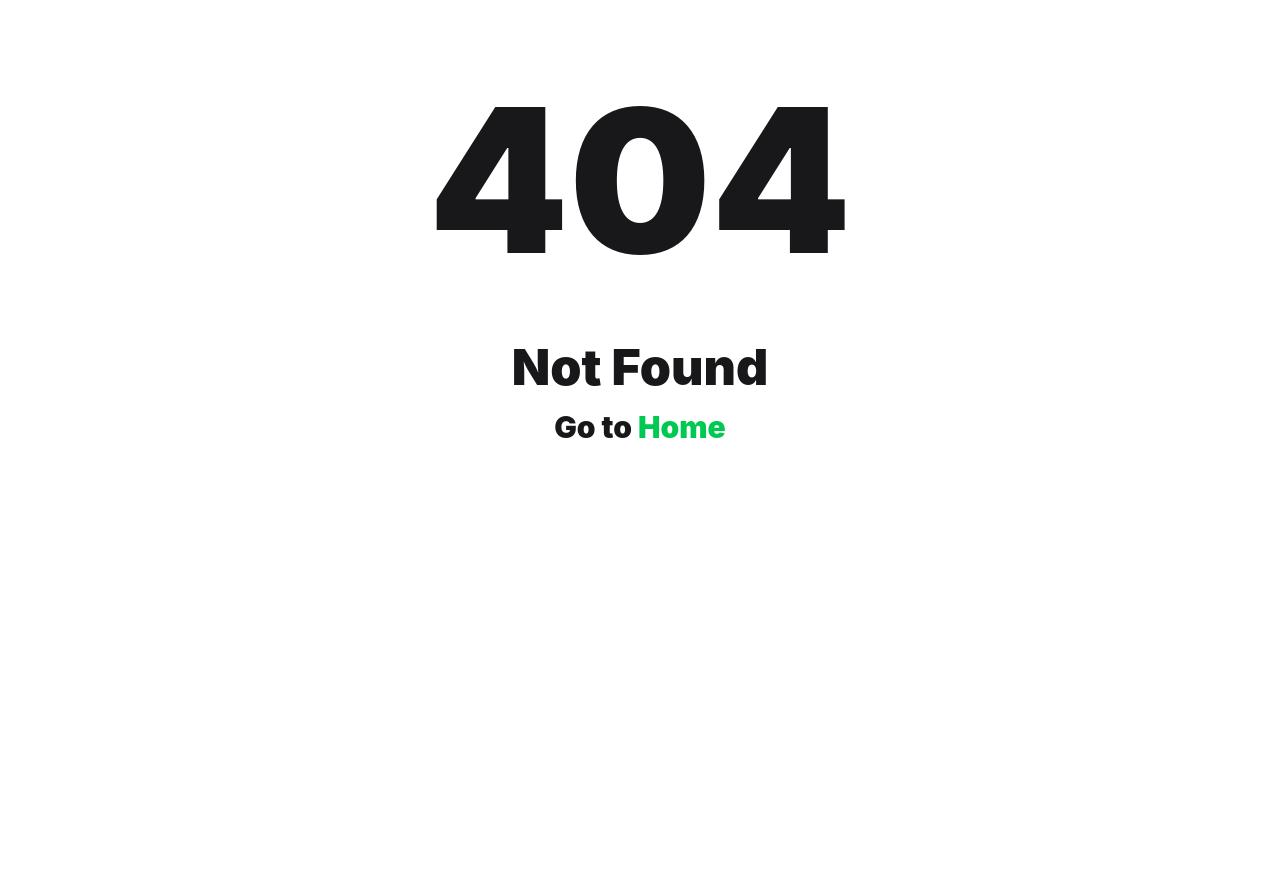
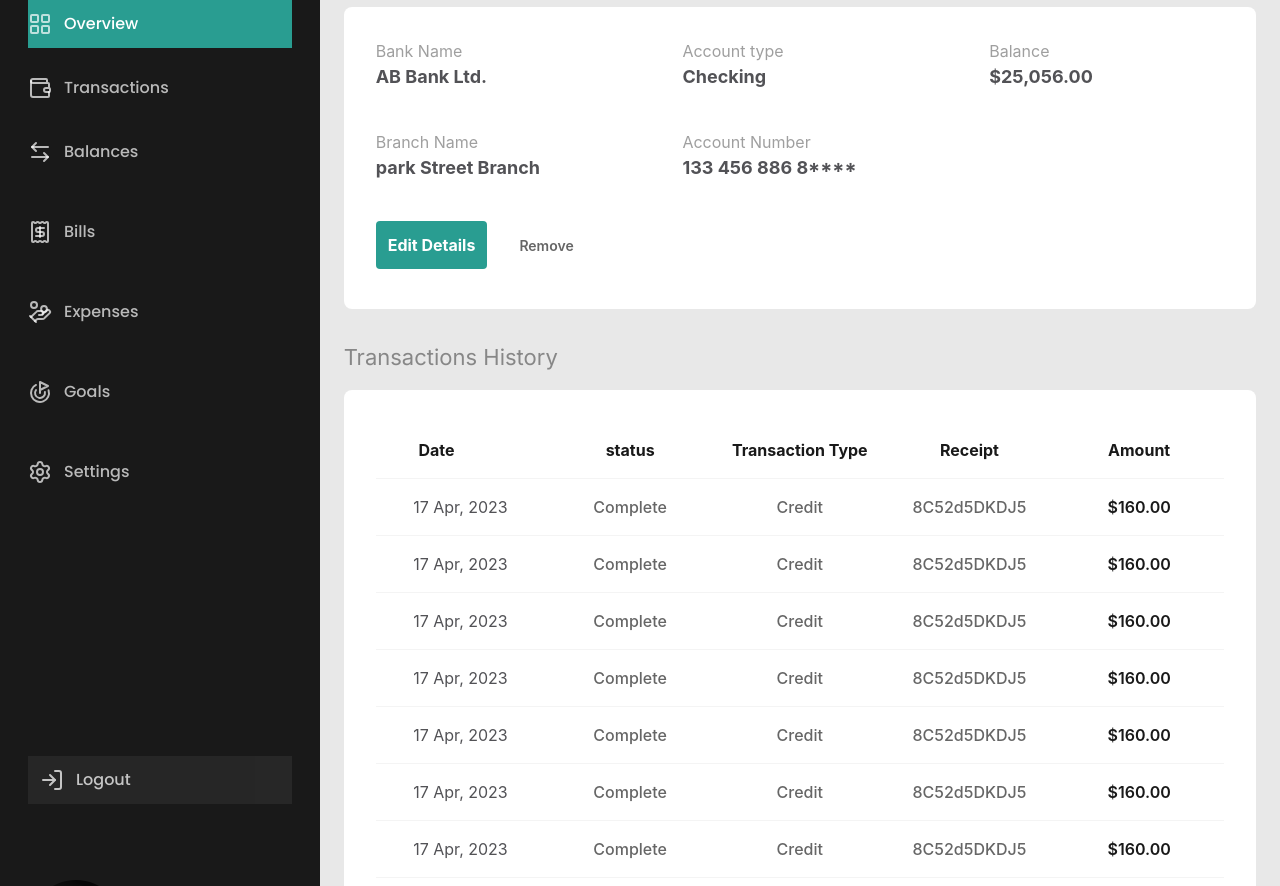
Before and after one commit to Moataz007/Personal-Finance, a React (Vite) app: page /CheckingAccountDetails in a window 1280 px wide. Before the commit this address had no page. Shown: the part 160-1046 px from the top of the page. Before the commit the page ends 800 px from the top, so only its background shows below. Built offline with nearby package versions, Linux system fonts and the light colour scheme; the HTML template or start-up script is replaced by a standard one.

Commit message:
Transaction

```diff
--- a/src/App.jsx
+++ b/src/App.jsx
@@ -5,6 +5,7 @@ import Forgetpassword from './pages/forgotpassword'
 import Loginpage from './pages/Loginpage'
 import Notfound from './pages/Notfound'
 import Transactions from './pages/Transactions'
+import CheckingAccountDetails from './components/CheckingDetails'
 
 
 
@@ -13,11 +14,12 @@ export default function App() {
     <>
       <BrowserRouter>
         <Routes>
-          <Route path="login" element={<Loginpage/>}/>
-          <Route path="signup" element={<Signuppage/>}/>
-          <Route path="forgotpassword" element={<Forgetpassword/>} />
-          <Route path="/" element={<Homepage/>}/>
+          <Route path="/" element={<Loginpage/>}/>
+          <Route path="Signup" element={<Signuppage/>}/>
+          <Route path="Forgot-password" element={<Forgetpassword/>}/>
+          <Route path="Home" element={<Homepage/>}/>
           <Route path="Transactions" element={<Transactions/>}/>
+          <Route path="CheckingAccountDetails" element={<CheckingAccountDetails/>}/>
 
           <Route path="*" element={<Notfound/>}/>
         </Routes>
--- a/src/components/CardsBalance.jsx
+++ b/src/components/CardsBalance.jsx
@@ -1,5 +1,6 @@
 import { ChevronRight } from "lucide-react";
 import { FaCcVisa } from "react-icons/fa";
+import { Link } from "react-router-dom";
 
 
 export default function CardsBalance() {
@@ -72,10 +73,10 @@ export default function CardsBalance() {
             {/* actions */}
             <div className=" flex items-center justify-between">
                 <button className="text-[#299D91] text-[16px] font-normal cursor-pointer">Remove</button>
-                <button className="flex items-center bg-[#299D91] py-2 px-5 rounded-sm gap-2 cursor-pointer">
+                <Link to="/CheckingAccountDetails" className="flex items-center bg-[#299D91] py-2 px-5 rounded-sm gap-2 cursor-pointer">
                     <p className="text-[14px] text-white font-medium">Details</p>
                     <ChevronRight color="#ffffff"/>
-                </button>
+                </Link>
             </div>
             </div>
             {/* savings */}
--- /dev/null
+++ b/src/components/CheckingAccountDetails.jsx
@@ -0,0 +1,112 @@
+import { Link } from "react-router-dom";
+import Loadmore from "./Loadmore";
+
+
+export default function CheckingAccountDetails() {
+  return (
+    <>
+        <p className="inter-font font-normal text-[22px] text-[#878787] mb-4">Account Details</p>
+        {/* Account Details */}
+        <div className="grid grid-cols-3 pt-8 pl-8 pb-10 gap-10 font-normal text-[16px] text-[#9F9F9F] bg-white rounded-lg mr-6 mb-8">
+            <div>
+                <p>Bank Name</p>
+                <p className="font-bold text-[18px] text-[#525256]">AB Bank Ltd.</p>
+            </div>
+            <div>
+                <p>Account type</p>
+                <p className="font-bold text-[18px] text-[#525256]">Checking</p>
+            </div>
+            <div>
+                <p>Balance</p>
+                <p className="font-bold text-[18px] text-[#525256]">$25,056.00</p>
+            </div>
+            <div>
+                <p>Branch Name</p>
+                <p className="font-bold text-[18px] text-[#525256]">park Street Branch</p>
+            </div>
+            <div>
+                <p>Account Number</p>
+                <p className="font-bold text-[18px] text-[#525256]">133 456  886 8****</p>
+            </div>
+            <div className="col-start-1 flex gap-8">
+            <Link to="" className="bg-[#299D91] text-white text-[16px] rounded-sm px-3 py-3 font-bold">Edit Details</Link>
+            <button className=" text-[#666666] text-[14px] font-semibold cursor-pointer">Remove</button>
+            </div>
+        </div>
+        <p className="inter-font font-normal text-[22px] text-[#878787] mb-4">Transactions History</p>
+        <div className="table-fixed text-center pt-8 pl-8 pr-8 pb-10 font-normal text-[16px] text-[#9F9F9F] bg-white rounded-lg mr-6">
+        <table className="table-fixed text-center w-full mb-8">
+            <thead>
+                <tr className="font-bold text-[16px] text-[#191919] border-b border-[#D2D2D240]">
+                    <th className="pr-12 pb-4 pt-4">Date</th>
+                    <th className="pb-4 pt-4">status</th>
+                    <th className="pb-4 pt-4">Transaction Type</th>
+                    <th className="pb-4 pt-4">Receipt</th>
+                    <th className="pb-4 pt-4">Amount</th>
+                </tr>
+            </thead>
+            <tbody>
+                <tr className="font-medium text-[16px] text-[#666666] border-b border-[#D2D2D240]">
+                    <td className="pt-4 pb-4 font-normal text-[#525256]">17 Apr, 2023</td>
+                    <td className="pt-4 pb-4">Complete</td>
+                    <td className="pt-4 pb-4">Credit</td>
+                    <td className="pt-4 pb-4">8C52d5DKDJ5</td>
+                    <td className="pt-4 pb-4 font-semibold text-[#191919]">$160.00</td>
+                </tr>
+                <tr className="font-medium text-[16px] text-[#666666] border-b border-[#D2D2D240]">
+                    <td className="pt-4 pb-4 font-normal text-[#525256]">17 Apr, 2023</td>
+                    <td className="pt-4 pb-4">Complete</td>
+                    <td className="pt-4 pb-4">Credit</td>
+                    <td className="pt-4 pb-4">8C52d5DKDJ5</td>
+                    <td className="pt-4 pb-4 font-semibold text-[#191919]">$160.00</td>
+                </tr>
+                <tr className="font-medium text-[16px] text-[#666666] border-b border-[#D2D2D240]">
+                    <td className="pt-4 pb-4 font-normal text-[#525256]">17 Apr, 2023</td>
+                    <td className="pt-4 pb-4">Complete</td>
+                    <td className="pt-4 pb-4">Credit</td>
+                    <td className="pt-4 pb-4">8C52d5DKDJ5</td>
+                    <td className="pt-4 pb-4 font-semibold text-[#191919]">$160.00</td>
+                </tr>
+                <tr className="font-medium text-[16px] text-[#666666] border-b border-[#D2D2D240]">
+                    <td className="pt-4 pb-4 font-normal text-[#525256]">17 Apr, 2023</td>
+                    <td className="pt-4 pb-4">Complete</td>
+                    <td className="pt-4 pb-4">Credit</td>
+                    <td className="pt-4 pb-4">8C52d5DKDJ5</td>
+                    <td className="pt-4 pb-4 font-semibold text-[#191919]">$160.00</td>
+                </tr>
+                <tr className="font-medium text-[16px] text-[#666666] border-b border-[#D2D2D240]">
+                    <td className="pt-4 pb-4 font-normal text-[#525256]">17 Apr, 2023</td>
+                    <td className="pt-4 pb-4">Complete</td>
+                    <td className="pt-4 pb-4">Credit</td>
+                    <td className="pt-4 pb-4">8C52d5DKDJ5</td>
+                    <td className="pt-4 pb-4 font-semibold text-[#191919]">$160.00</td>
+                </tr>
+                <tr className="font-medium text-[16px] text-[#666666] border-b border-[#D2D2D240]">
+                    <td className="pt-4 pb-4 font-normal text-[#525256]">17 Apr, 2023</td>
+                    <td className="pt-4 pb-4">Complete</td>
+                    <td className="pt-4 pb-4">Credit</td>
+                    <td className="pt-4 pb-4">8C52d5DKDJ5</td>
+                    <td className="pt-4 pb-4 font-semibold text-[#191919]">$160.00</td>
+                </tr>
+                <tr className="font-medium text-[16px] text-[#666666] border-b border-[#D2D2D240]">
+                    <td className="pt-4 pb-4 font-normal text-[#525256]">17 Apr, 2023</td>
+                    <td className="pt-4 pb-4">Complete</td>
+                    <td className="pt-4 pb-4">Credit</td>
+                    <td className="pt-4 pb-4">8C52d5DKDJ5</td>
+                    <td className="pt-4 pb-4 font-semibold text-[#191919]">$160.00</td>
+                </tr>
+                <tr className="font-medium text-[16px] text-[#666666]">
+                    <td className="pt-4 pb-4 font-normal text-[#525256]">17 Apr, 2023</td>
+                    <td className="pt-4 pb-4">Complete</td>
+                    <td className="pt-4 pb-4">Credit</td>
+                    <td className="pt-4 pb-4">8C52d5DKDJ5</td>
+                    <td className="pt-4 pb-4 font-semibold text-[#191919]">$160.00</td>
+                </tr>
+            </tbody>
+
+        </table>
+        <Loadmore/>
+        </div>
+    </>
+  )
+}
--- /dev/null
+++ b/src/components/CheckingDetails.jsx
@@ -0,0 +1,17 @@
+import CheckingAccountDetails from "./CheckingAccountDetails";
+import Navbar2 from "./Navbar2";
+import Slidenav from "./Slidenav";
+
+export default function CheckingDetails() {
+  return (
+    <>
+        <div className="flex bg-[#E8E8E8] dark:bg-[#1d232a] ">
+                        <Slidenav/>
+                        <div className="w-full">
+                        <Navbar2 />
+                        <CheckingAccountDetails/>
+                        </div>
+                </div>
+    </>
+  )
+}
--- /dev/null
+++ b/src/components/Loadmore.jsx
@@ -0,0 +1,9 @@
+
+
+export default function Loadmore() {
+  return (
+    <>
+        <button className="bg-[#299D91] py-3 px-6 rounded-sm text-white font-bold text-[16px] cursor-pointer">load More</button>
+    </>
+  )
+}
--- a/src/components/Login.jsx
+++ b/src/components/Login.jsx
@@ -5,7 +5,7 @@ export default function Login() {
   return (
     <>
         <div>
-            <Link to="/" className='block word bg-[#299D91] rounded-sm text-white font-semibold text-[16px] text-center w-full py-3'>Login</Link>
+            <Link to="Home" className='block word bg-[#299D91] rounded-sm text-white font-semibold text-[16px] text-center w-full py-3'>Login</Link>
         </div>
     </>
   )
--- /dev/null
+++ b/src/components/Recenttransactionmain.jsx
@@ -0,0 +1,6 @@
+
+export default function Recenttransactionmain() {
+  return (
+    <div>Recenttransactionmain</div>
+  )
+}
```
